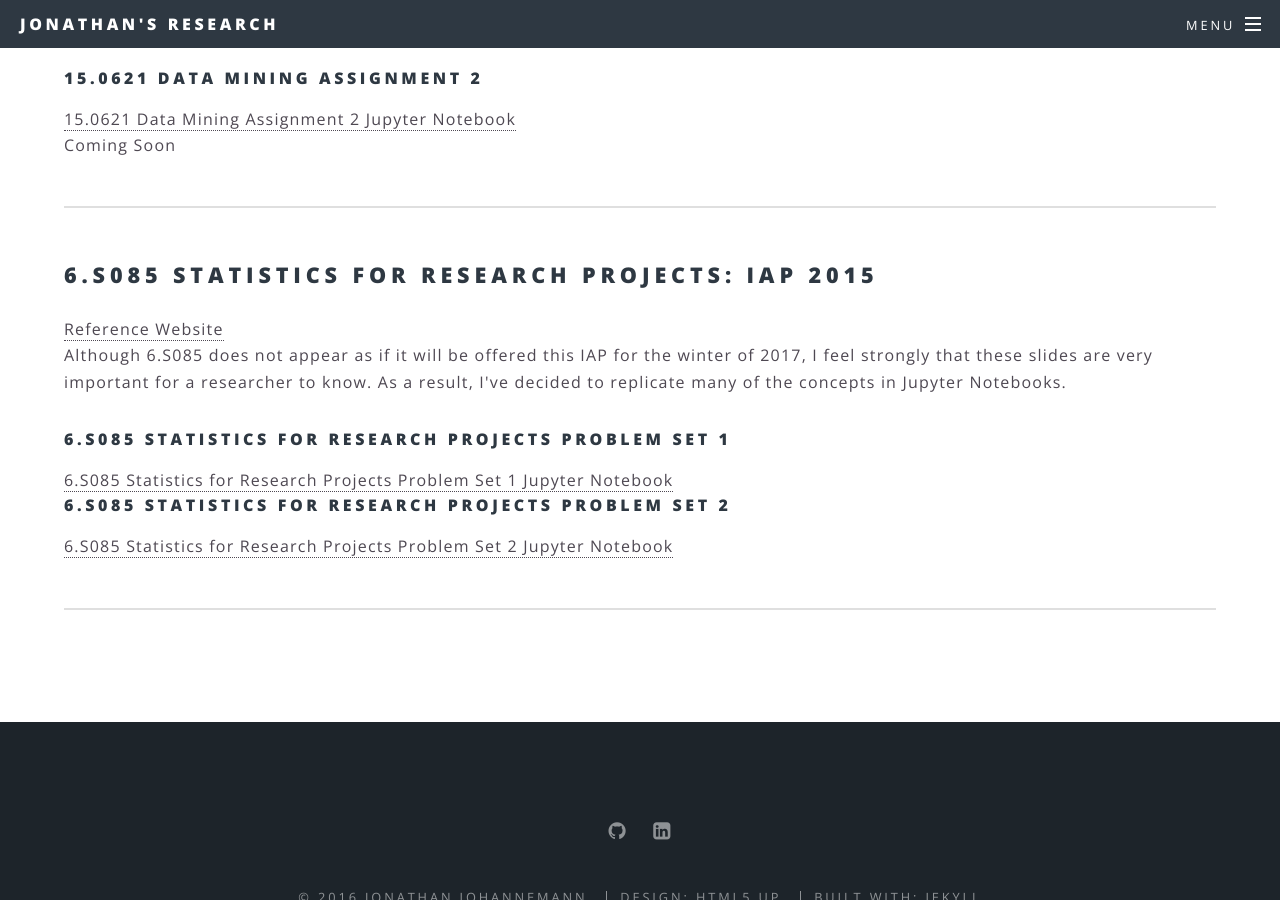
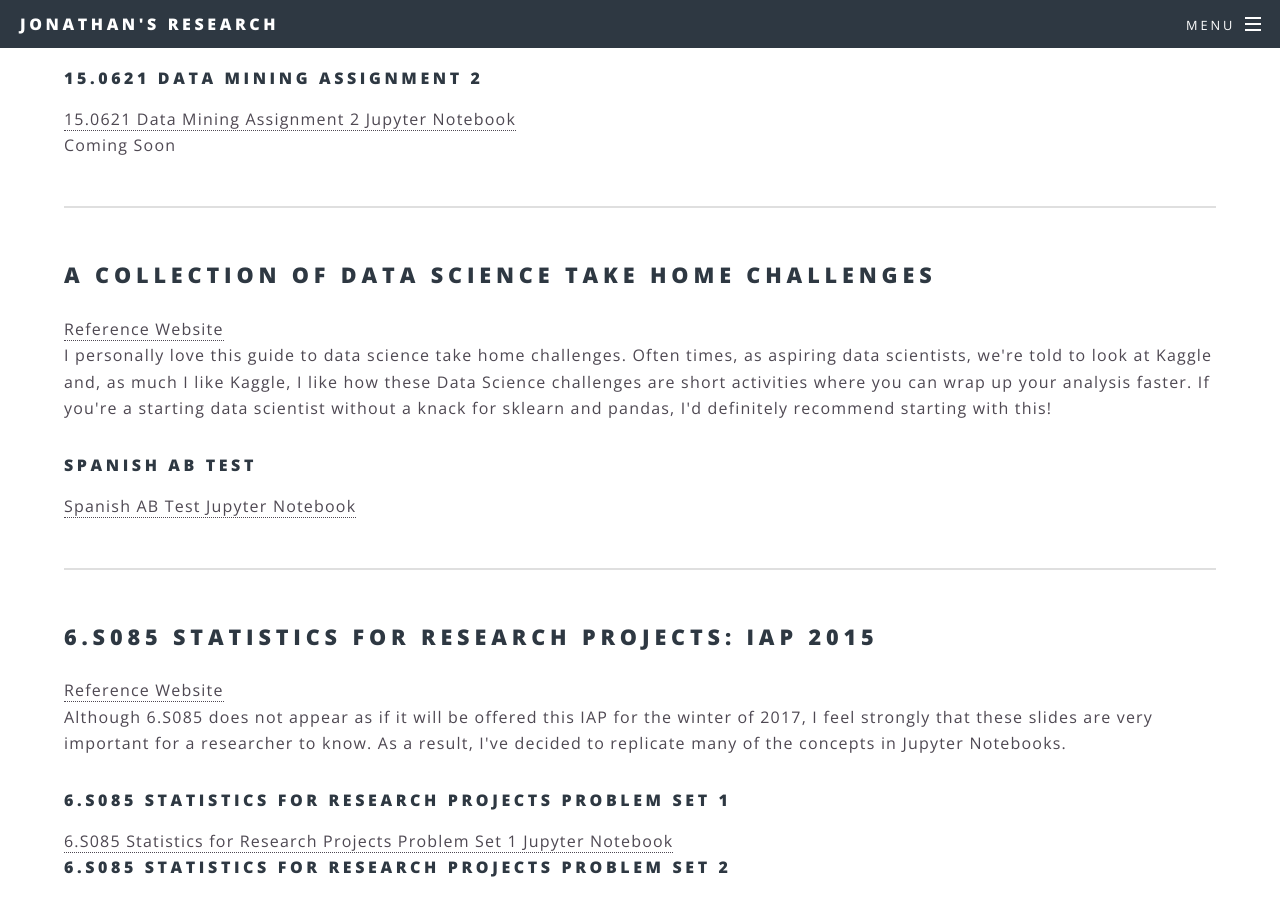
Before and after one commit to JonathanJohann/iResearch, a Jekyll site: the page built from Data Science.html, in a window 1280 px wide and 900 px high, scrolled down 725 px. Built offline with Jekyll 4.4.1, drawn with Linux system fonts in a browser that asks for light colours.

Commit message:
Update Data Science.html

```diff
--- a/Data Science.html
+++ b/Data Science.html
@@ -16,6 +16,16 @@ title: Data Science
 
 <hr />
 
+<h2>A Collection of Data Science Take Home Challenges</h2>
+<a href="http://datascientistjobinterview.com/">Reference Website</a>
+
+<p>I personally love this guide to data science take home challenges. Often times, as aspiring data scientists, we're told to look at Kaggle and, as much I like Kaggle, I like how these Data Science challenges are short activities where you can wrap up your analysis faster. If you're a starting data scientist without a knack for sklearn and pandas, I'd definitely recommend starting with this!</p>
+
+<h4>Spanish AB Test</h4>
+<a href="https://git.io/vXXe0">Spanish AB Test Jupyter Notebook</a>
+
+<hr />
+
 <h2>6.S085 Statistics for Research Projects: IAP 2015</h2>
 <a href="http://www.mit.edu/~6.s085/">Reference Website</a>
 
```
